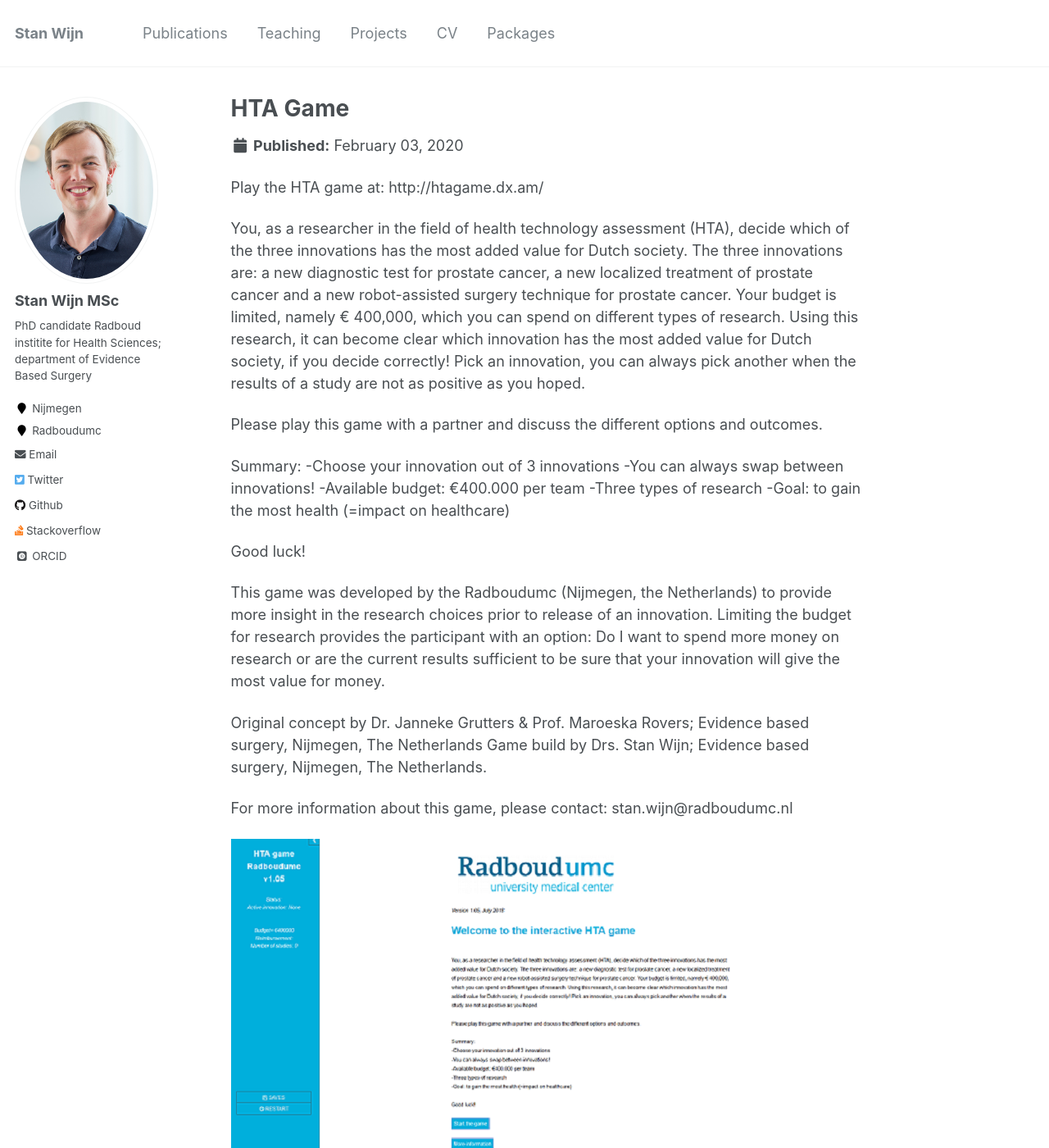
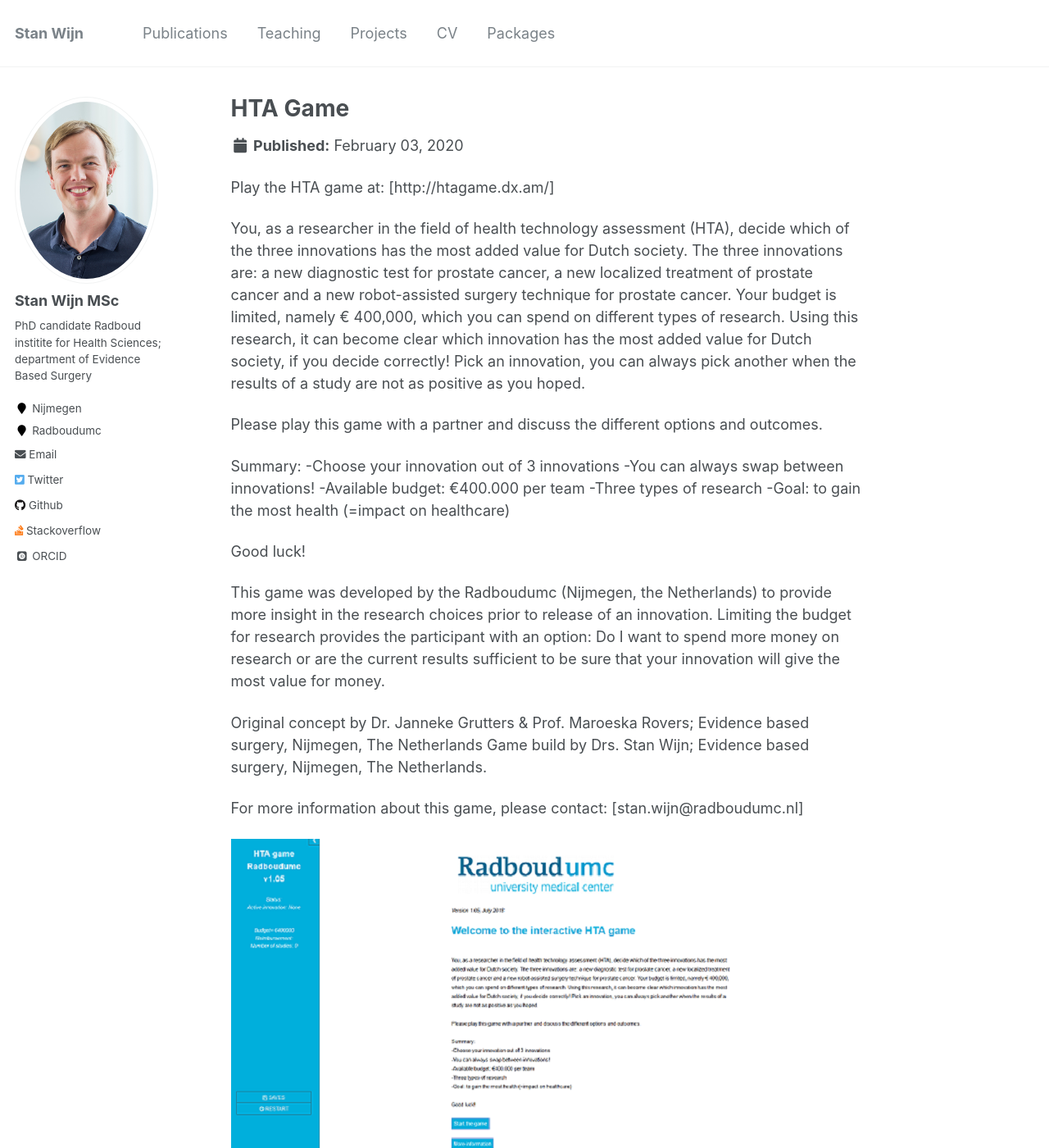
Before and after one commit to StanWijn/stanwijn.github.io, a Jekyll site: the page built from _portfolio/portfolio-2.md, in a window 1280 px wide and 1400 px high. Shown: the whole window at 82% size. Built offline with Jekyll 4.4.1, drawn with Linux system fonts in a browser that asks for light colours; some web fonts are replaced.

Commit message:
updated hyperlinks

```diff
--- a/_portfolio/portfolio-2.md
+++ b/_portfolio/portfolio-2.md
@@ -4,7 +4,7 @@ excerpt: "You, as a researcher in the field of health technology assessment (HTA
 collection: portfolio
 ---
 
-Play the HTA game at: http://htagame.dx.am/
+Play the HTA game at: [http://htagame.dx.am/]
 
 You, as a researcher in the field of health technology assessment (HTA), decide which of the three innovations has the most added value for Dutch society. The three innovations are: a new diagnostic test for prostate cancer, a new localized treatment of prostate cancer and a new robot-assisted surgery technique for prostate cancer. Your budget is limited, namely € 400,000, which you can spend on different types of research. Using this research, it can become clear which innovation has the most added value for Dutch society, if you decide correctly! Pick an innovation, you can always pick another when the results of a study are not as positive as you hoped.
 
@@ -24,7 +24,7 @@ This game was developed by the Radboudumc (Nijmegen, the Netherlands) to provide
 Original concept by Dr. Janneke Grutters & Prof. Maroeska Rovers; Evidence based surgery, Nijmegen, The Netherlands
 Game build by Drs. Stan Wijn; Evidence based surgery, Nijmegen, The Netherlands.
 
-For more information about this game, please contact: stan.wijn@radboudumc.nl
+For more information about this game, please contact: [stan.wijn@radboudumc.nl]
 
 
 ![alt text](https://stanwijn.github.io/images/htagame.png "HTA game home screen")
```
Also changed, not shown: _portfolio/portfolio-1.md (+1 -1 lines), _portfolio/portfolio-3.md (+3 -1 lines).
